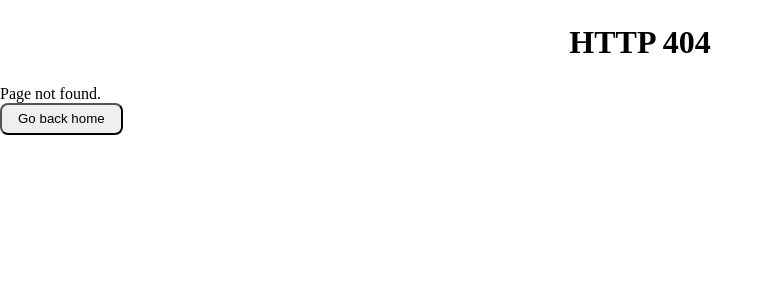
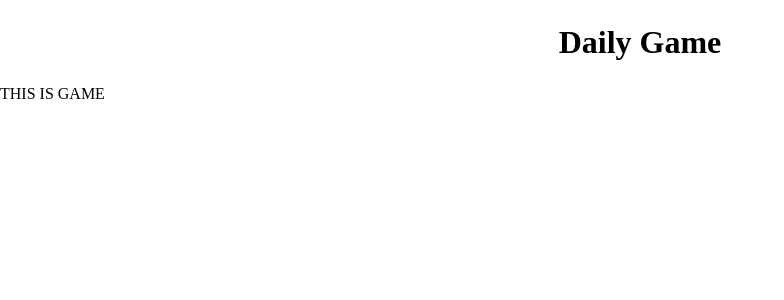
Before and after one commit to J-USTIT/Seedle, a React (Vite) app in the folder frontend/: page /daily in a window 1280 px wide. Before the commit this address had no page. Shown: the top 300 px of the page, without its empty margins (0-784 px from the left). Built offline with nearby package versions, Linux system fonts and the light colour scheme.

Commit message:
Added DailyGame and Sample Leaderboard

```diff
--- a/frontend/src/App.jsx
+++ b/frontend/src/App.jsx
@@ -9,7 +9,7 @@ function App() {
   return (
     <>
       <h1 className="title">Seedle</h1>
-      <LinkButton to="game">
+      <LinkButton to="daily">
         Play Game
       </LinkButton>
       <LinkButton to="leaderboard">
--- a/frontend/src/main.jsx
+++ b/frontend/src/main.jsx
@@ -8,6 +8,7 @@ import PageNotFound from './pages/PageNotFound.jsx'
 import PlantCollection from './pages/PlantCollection.jsx'
 import PlantInformation from './pages/PlantInformation.jsx'
 import Leaderboards from './pages/Leaderboards.jsx'
+import DailyGame from './pages/DailyGame.jsx'
 
 const router = createBrowserRouter([
   {
@@ -19,6 +20,10 @@ const router = createBrowserRouter([
         element: <App />,
       },
     ]
+  },
+  {
+    path: "daily",
+    element: <DailyGame />,
   },
   {
     path: "dictionary",
--- /dev/null
+++ b/frontend/src/pages/DailyGame.jsx
@@ -0,0 +1,10 @@
+function DailyGame() {
+    return (
+        <>
+            <h1>Daily Game</h1>
+            <p>THIS IS GAME</p>
+        </>
+    )
+}
+
+export default DailyGame
--- a/frontend/src/pages/Leaderboards.jsx
+++ b/frontend/src/pages/Leaderboards.jsx
@@ -1,4 +1,5 @@
 import LeaderboardEntry from "../components/LeaderboardEntry";
+import LinkButton from "../components/LinkButton";
 import useFetch from "../hooks/useFetch"
 
 function Leaderboards() {
@@ -10,7 +11,7 @@ function Leaderboards() {
     return (
         <div>
             <h1>Leaderboards</h1>
-
+            <LinkButton to="/"> Home </LinkButton>
             { data?.userData.map((user) =>
                 <LeaderboardEntry key={user.id} name={user.name} email={user.email} />
             ) }
```
